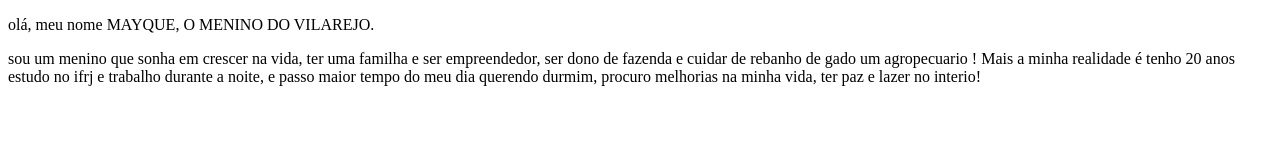
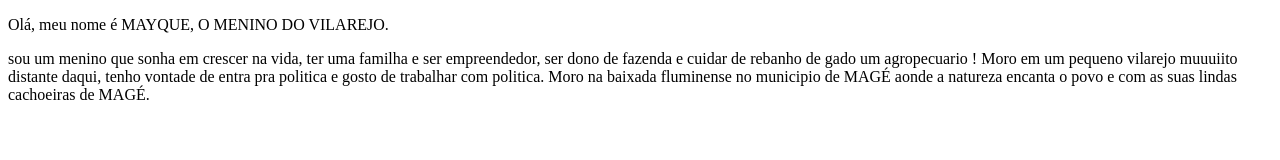
Before and after one commit to Agroboy25/minhapagina, a plain HTML site: page index.html in a window 1280 px wide. Drawn offline with Linux system fonts and the light colour scheme.

Commit message:
index.html

```diff
--- a/index.html
+++ b/index.html
@@ -4,9 +4,9 @@
     <title>Minha Primeira Pagina</title>
   </head>
   <body>
-    <p>olá, meu nome MAYQUE, O MENINO DO VILAREJO.</p>
+    <p>Olá, meu nome é MAYQUE, O MENINO DO VILAREJO.</p>
   sou um menino que sonha em crescer na vida, ter uma familha e ser empreendedor, ser dono de fazenda e cuidar de rebanho de gado um agropecuario !
-Mais a minha realidade é tenho 20 anos estudo no ifrj e trabalho durante a noite, e passo maior tempo do meu dia querendo durmim, procuro melhorias
-  na minha vida, ter paz e lazer no interio!
+  Moro em um pequeno vilarejo muuuiito distante daqui, tenho vontade de entra pra politica e gosto de trabalhar com politica.
+Moro na baixada fluminense no municipio de MAGÉ aonde a natureza encanta o povo e com as suas lindas cachoeiras de MAGÉ.
   </body>
 </html>
```
